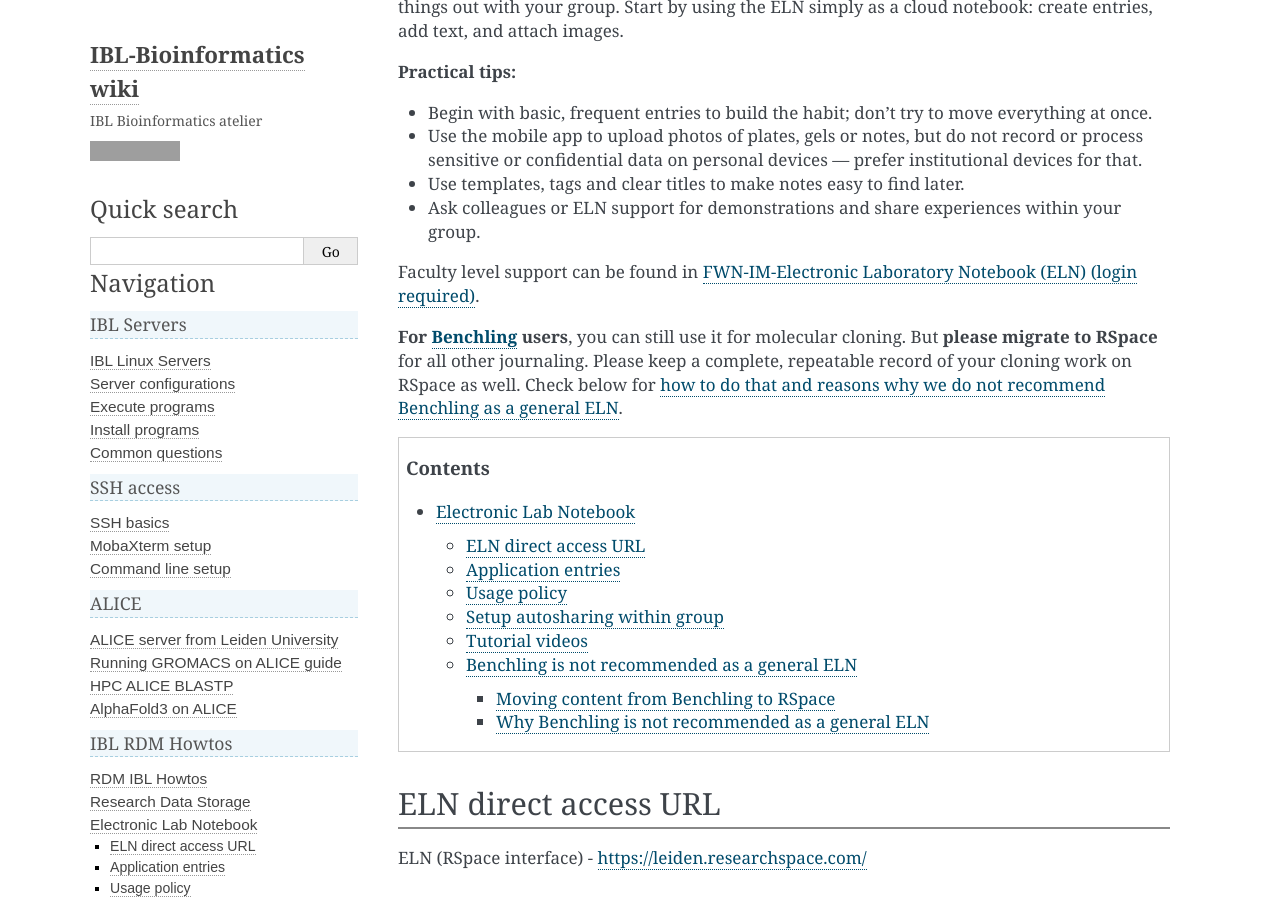
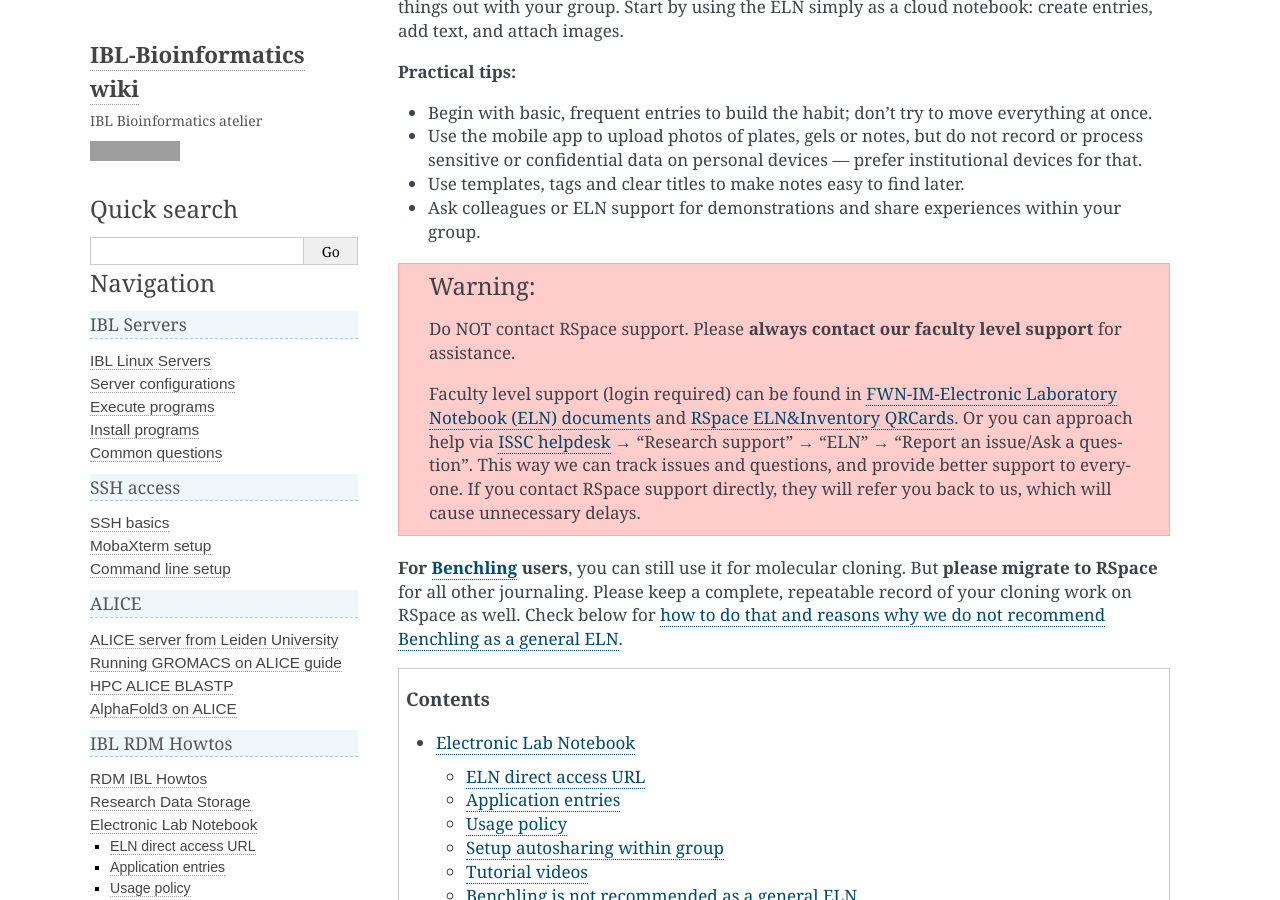
Before and after one commit to IBL-bioinfo/IBL-bioinformatics-wiki, a Sphinx documentation site: the page built from docs/source/rdm_howtos/ELN.md, in a window 1280 px wide and 900 px high, scrolled down 337 px. Built offline with Sphinx 7.4.7, drawn with Linux system fonts in a browser that asks for light colours; grey boxes are pictures that could not be loaded.

Commit message:
Update ELN documentation to clarify support contact procedures and enhance user guidance

```diff
--- a/docs/source/rdm_howtos/ELN.md
+++ b/docs/source/rdm_howtos/ELN.md
@@ -12,7 +12,11 @@
 - Use templates, tags and clear titles to make notes easy to find later.
 - Ask colleagues or ELN support for demonstrations and share experiences within your group.
 
-Faculty level support can be found in [FWN-IM-Electronic Laboratory Notebook (ELN) (login required)](https://leidenuniv1.sharepoint.com/sites/FWN-Intranet/SitePages/FWN-IM-ELN-Home.aspx?xsdata=MDV8MDJ8Yy5kdUBiaW9sb2d5LmxlaWRlbnVuaXYubmx8MTgyNzgxM2QwMmRiNGY3NmJmODUwOGRlNjQ5M2I2OGZ8Y2EyYTdmNzZkYmQ3NGVjMDkxMDg2YjNkNTI0ZmI3Yzh8MHwwfDYzOTA1ODc4Mjc0OTcxMTgzNXxVbmt).
+:::{warning}
+Do NOT contact RSpace support. Please **always contact our faculty level support** for assistance.
+
+Faculty level support (login required) can be found in [FWN-IM-Electronic Laboratory Notebook (ELN) documents](https://leidenuniv1.sharepoint.com/sites/FWN-Intranet/SitePages/FWN-IM-ELN-Home.aspx?xsdata=MDV8MDJ8Yy5kdUBiaW9sb2d5LmxlaWRlbnVuaXYubmx8MTgyNzgxM2QwMmRiNGY3NmJmODUwOGRlNjQ5M2I2OGZ8Y2EyYTdmNzZkYmQ3NGVjMDkxMDg2YjNkNTI0ZmI3Yzh8MHwwfDYzOTA1ODc4Mjc0OTcxMTgzNXxVbmt) and [RSpace ELN&Inventory QRCards](https://leidenuniv1.sharepoint.com/sites/FWN-Intranet/SitePages/FWN-IM-ELN-QRCards.aspx?startedResponseCatch=true&CT=1776075760243&OR=OWA-NTB-Mail&CID=101ae42f-1176-982f-f011-bdbeb0ceff79). Or you can approach help via  [ISSC helpdesk](https://helpdesk.universiteitleiden.nl/) → "Research support" → "ELN" → "Report an issue/Ask a question". This way we can track issues and questions, and provide better support to everyone. If you contact RSpace support directly, they will refer you back to us, which will cause unnecessary delays.
+:::
 
 **For [Benchling](https://www.benchling.com/) users**, you can still use it for molecular cloning. But **please migrate to RSpace** for all other journaling. Please keep a complete, repeatable record of your cloning work on RSpace as well. Check below for [how to do that and reasons why we do not recommend Benchling as a general ELN](#benchling-is-not-recommended-as-a-general-eln).
 
```
